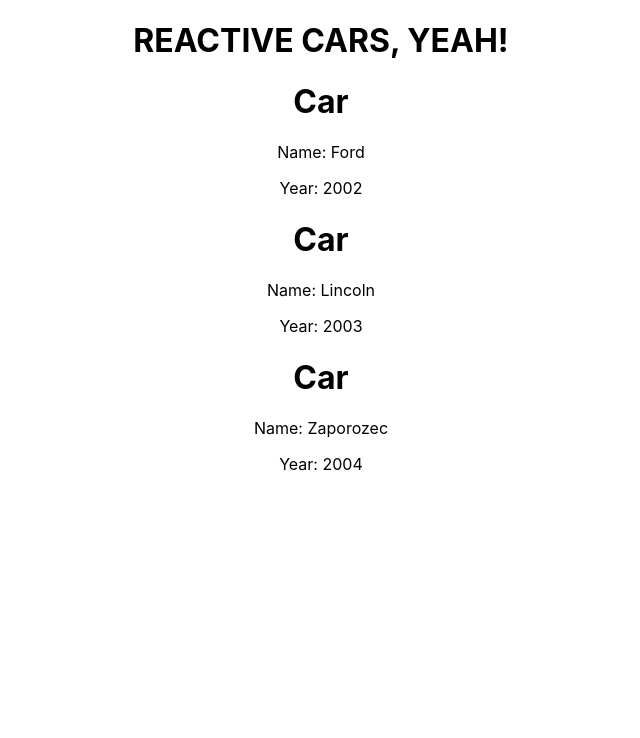
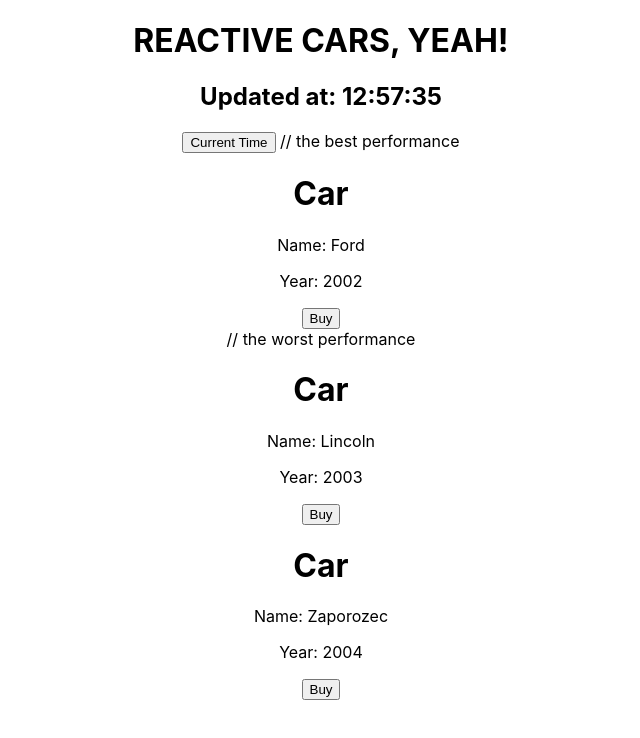
Before and after one commit to fragaLY/reactjs-training-theory, a React (Create React App) app in the folder react-theory/: page / in a window 1280 px wide. Shown: the top 738 px of the page, without its empty margins (319-959 px from the left). Built offline with nearby package versions, Linux system fonts and the light colour scheme.

Commit message:
Chapter 3: Passing parameters in function.

```diff
--- a/react-theory/src/App.js
+++ b/react-theory/src/App.js
@@ -11,7 +11,12 @@ class App extends Component {
             {name: 'Zaporozec', year: 2004},
             {name: 'Mazda', year: 2005}
         ],
-        title: 'REACTIVE CARS, YEAH!'
+        title: 'REACTIVE CARS, YEAH!',
+        time: new Date().getHours() + ':' + new Date().getMinutes() + ':' + new Date().getSeconds()
+    }
+
+    update = (date) => {
+        this.setState({time: date})
     }
 
     render() {
@@ -20,9 +25,11 @@ class App extends Component {
         return (
             <div className="App">
                 <h1>{this.state.title}</h1>
-                <Car name = {cars[0].name} year={cars[0].year}/>
-                <Car name = {cars[1].name} year={cars[1].year}/>
-                <Car name = {cars[2].name} year={cars[2].year}/>
+                <h2>Updated at: { this.state.time }</h2>
+                <button onClick={ this.update.bind(this, new Date().getSeconds()) }>Current Time</button> // the best performance
+                <Car onBuy={() => this.update(new Date().getMilliseconds())} name={cars[0].name} year={cars[0].year}/> // the worst performance
+                <Car onBuy={() => this.update(new Date().getMilliseconds())} name={cars[1].name} year={cars[1].year}/>
+                <Car onBuy={() => this.update(new Date().getMilliseconds())} name={cars[2].name} year={cars[2].year}/>
             </div>
         )
     }
--- a/react-theory/src/Car/Car.js
+++ b/react-theory/src/Car/Car.js
@@ -3,6 +3,6 @@ export default props => (
         <h1>Car</h1>
         <p>Name: {props.name}</p>
         <p>Year: {props.year}</p>
-        { props.children }
+        <button onClick={props.onBuy}>Buy</button>
     </div>
 )
```
